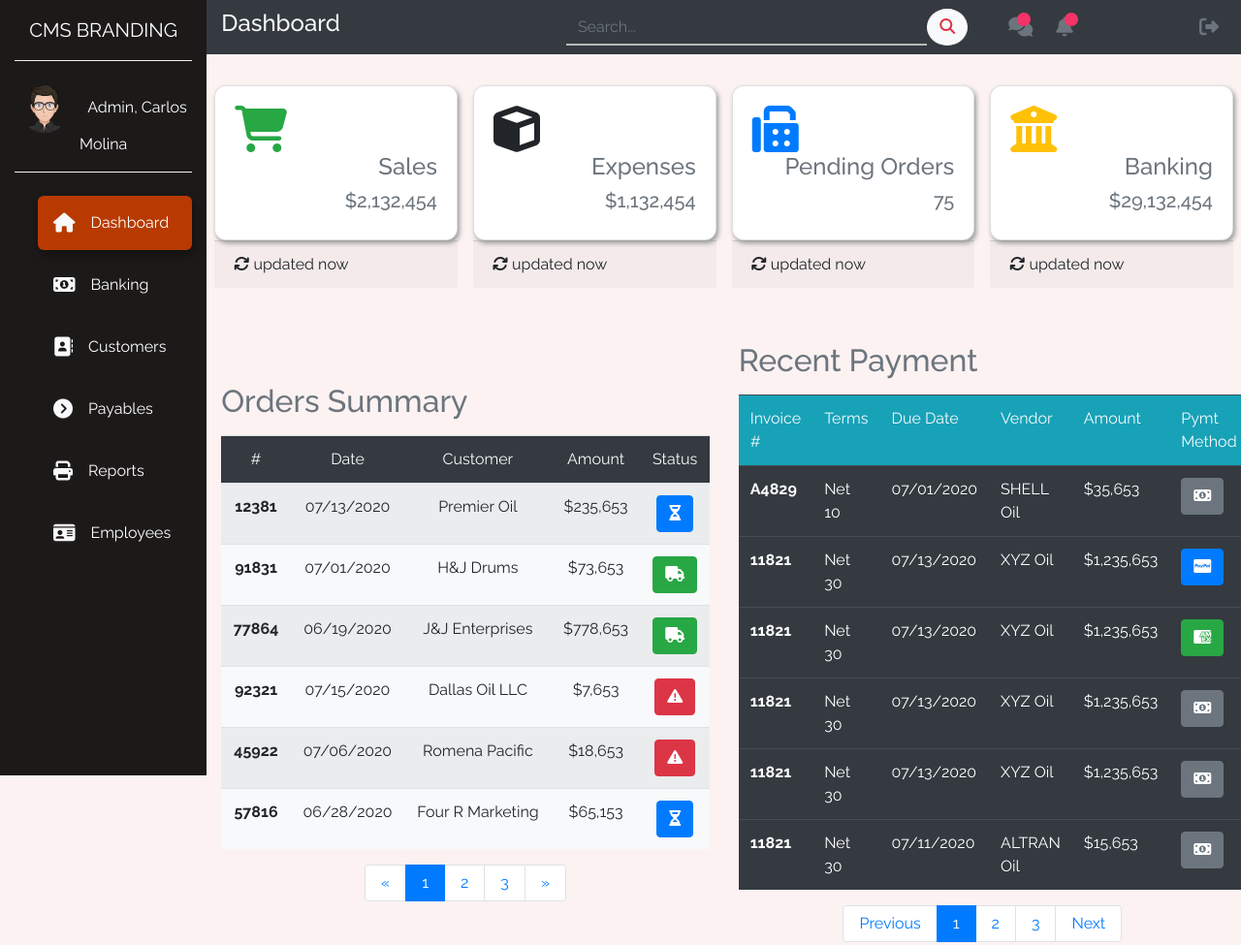
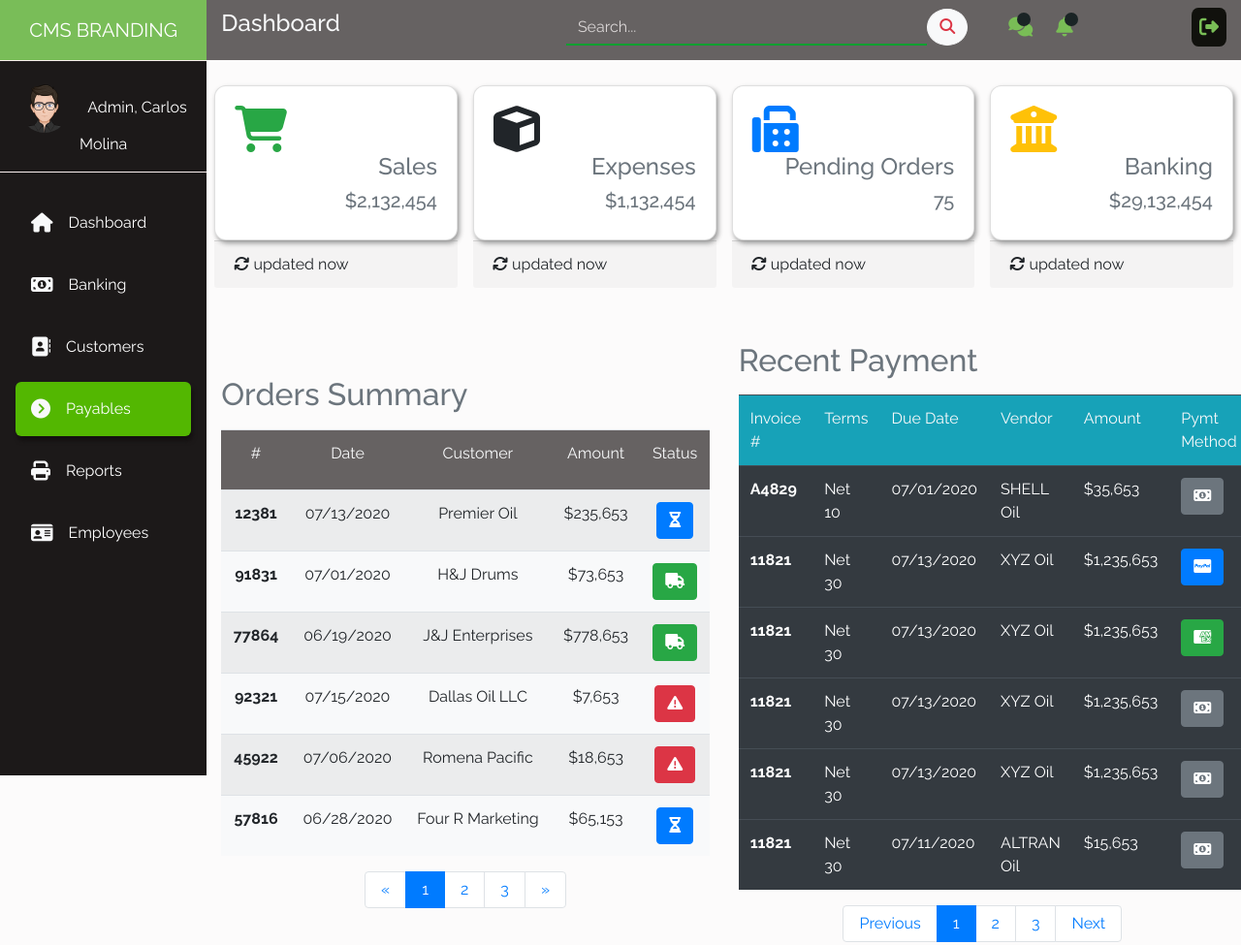
Before and after one commit to carloscodingroadtrip/bootstrap-dashboard, a plain HTML site: page index.html in a window 1280 px wide. Shown: the whole page at 97% size. Drawn offline with nearby package versions, Linux system fonts and the light colour scheme.

Commit message:
CSS color adjustments

```diff
--- a/index.html
+++ b/index.html
@@ -41,11 +41,11 @@
                         </div>
                         <!-- links -->
                         <ul class="navbar-nav flex-column mt-4">
-                            <li class="nav-item pl-4"><a href="#" class="nav-link text-white p-3 mb-2 current"><i class="fa fa-home text-light fa-lg mr-3"></i>Dashboard</a></li>
+                            <li class="nav-item pl-4"><a href="#" class="nav-link text-white p-3 mb-2 "><i class="fa fa-home text-light fa-lg mr-3"></i>Dashboard</a></li>
                             <li class="nav-item pl-4""><a href="#" class="nav-link text-white p-3 mb-2 sidebar-link"><i
                                         class="fa fa-money text-light fa-lg mr-3"></i>Banking</a></li>
                             <li class="nav-item pl-4""><a href="#" class="nav-link text-white p-3 mb-2 sidebar-link"><i class="fa fa-address-book text-light fa-lg mr-3"></i>Customers</a></li>
-                            <li class="nav-item pl-4""><a href="#" class="nav-link text-white p-3 mb-2 sidebar-link"><i class="fa fa-chevron-circle-right text-light fa-lg mr-3"></i>Payables</a></li>
+                            <li class="nav-item pl-4""><a href="#" class="nav-link text-white p-3 mb-2 sidebar-link current"><i class="fa fa-chevron-circle-right text-light fa-lg mr-3"></i>Payables</a></li>
                             <li class="nav-item pl-4""><a href="#" class="nav-link text-white p-3 mb-2 sidebar-link"><i class="fa fa-print text-light fa-lg mr-3"></i>Reports</a></li>
                             <li class="nav-item pl-4""><a href="#" class="nav-link text-white p-3 mb-2 sidebar-link"><i
                                         class="fa fa-id-card text-light fa-lg mr-3"></i>Employees</a></li>
@@ -71,13 +71,14 @@
                             </div>
                             <div class="col-md-3">
                                 <ul class="navbar-nav">
-                                    <li class="nav-item ml-1 icon-parent"><a href="" class="nav-link icon-bullet">
-                                        <i class="fa fa-comments fa-lg text-muted"></i>
+                                    <li class="nav-item ml-1 icon-parent">
+                                        <a href="" class="nav-link icon-bullet">
+                                        <i class="fa fa-comments fa-lg text-muted-notifications"></i>
                                     </a></li>
                                     <li class="nav-item ml-2 icon-parent"><a href="" class="nav-link icon-bullet">
-                                        <i class="fa fa-bell fa-lg text-muted"></i>
+                                        <i class="fa fa-bell fa-lg text-muted-notifications"></i>
                                     </a></li>
-                                    <li class="nav-item ml-md-auto"><a href="" class="nav-link" data-toggle="modal" data-target="#signout"><i class="fa fa-sign-out fa-lg text-muted text-danger"></i></a></li>
+                                    <li class="nav-item ml-md-auto signout"><a href="" class="nav-link" data-toggle="modal" data-target="#signout"><i class="fa fa-sign-out fa-lg text-muted-notifications text-danger"></i></a></li>
                                 </ul>
                             </div>
                         </div>
--- a/styles/styles.css
+++ b/styles/styles.css
@@ -1,6 +1,6 @@
 body {
     font-family: "Raleway";
-    background-color: #fcf2f2;
+    background-color: #fcfbfb;
     padding: 0;
     margin: 0;
 }
@@ -24,7 +24,21 @@ body {
 .bottom-border {
     border-bottom: 1px groove #f8eded;
 }
+.sidebar {
+    padding: 0;
+}
 
+.pl-4 {
+    padding-left: 1rem!important;
+    padding-right: 1rem!important;
+}
+.text-muted-notifications {
+    color: #79bd56!important;
+}
+.bg-dark {
+    height: 62px;
+    background-color: rgb(102, 98, 98)!important;
+}
 .sidebar-link {
     transition: all 0.4s;
     -webkit-transition: all 0.4s;
@@ -33,23 +47,26 @@ body {
     -o-transition: all 0.4s;
 }
 .sidebar-link:hover {
-    background-color: #fae208;
+    background-color: #79BD58;
     font-size: 1.1rem;
     border-radius: 5px;
     -webkit-border-radius: 5px;
     -moz-border-radius: 5px;
     -ms-border-radius: 5px;
     -o-border-radius: 5px;
+    margin: 0 5px;
 }
-
+.navbar-brand {
+    background-color: #79BD58;
+}
 .current {
-    background-color: rgb(184, 58, 0);
+    background-color:#53B701;
     border-radius: 6px;
     -webkit-border-radius: 6px;
     -moz-border-radius: 6px;
     -ms-border-radius: 6px;
     -o-border-radius: 6px;
-    box-shadow: 2px 5px 10px #141111f6;
+    box-shadow: 2px 5px 4px #141111f6;
     transition: all 0.4s;
     -webkit-transition: all 0.4s;
     -moz-transition: all 0.4s;
@@ -58,7 +75,7 @@ body {
 }
 
 .current:hover {
-    background-color: #e9380bd8;
+    background-color: #15cc15d8;
     border-radius: 7px;
     -webkit-border-radius: 7px;
     -moz-border-radius: 7px;
@@ -72,15 +89,19 @@ body {
     -o-transform: translate(-1px);
 }
 
+.search-input::placeholder {
+  color:rgb(218, 214, 214);
+}
 .search-input {
     background: transparent;
     border: none;
+    color: #fff;
     border-radius: 0;
     -webkit-border-radius: 0;
     -moz-border-radius: 0;
     -ms-border-radius: 0;
     -o-border-radius: 0;
-    border-bottom: 2px solid #b9b9b9;
+    border-bottom: 2px solid #0ba030;
     transition: all 0.4s;
     -webkit-transition: all 0.4s;
     -moz-transition: all 0.4s;
@@ -90,7 +111,8 @@ body {
 .search-input:focus {
     background: transparent;
     box-shadow: none;
-    border-bottom: 2px solid #029ab4;
+    color: #fff;
+    border-bottom: 2px solid #ace6acd8;
 }
 
 .search-button {
@@ -106,7 +128,7 @@ body {
     -o-transition: all 0.4s;
 }
 .search-button:hover {
-    background-color: rgb(231, 202, 202);
+    background-color: rgb(202, 231, 207);
     transform: translateY(-1px);
     -webkit-transform: translateY(-1px);
     -moz-transform: translateY(-1px);
@@ -125,12 +147,21 @@ body {
     left: 17px;
     height: 14px;
     width: 14px;
-    background-color: #f43366;
+    background-color: #1a2425;
     border-radius: 50%;
     -webkit-border-radius: 50%;
     -moz-border-radius: 50%;
     -ms-border-radius: 50%;
     -o-border-radius: 50%;
+}
+
+.signout {
+    background-color: rgb(17, 17, 13);
+    border-radius: 20%;
+    -webkit-border-radius: 20%;
+    -moz-border-radius: 20%;
+    -ms-border-radius: 20%;
+    -o-border-radius: 20%;
 }
 
 @media (max-width: 768px) {
```
Also changed, not shown: images/dash.png (added).
